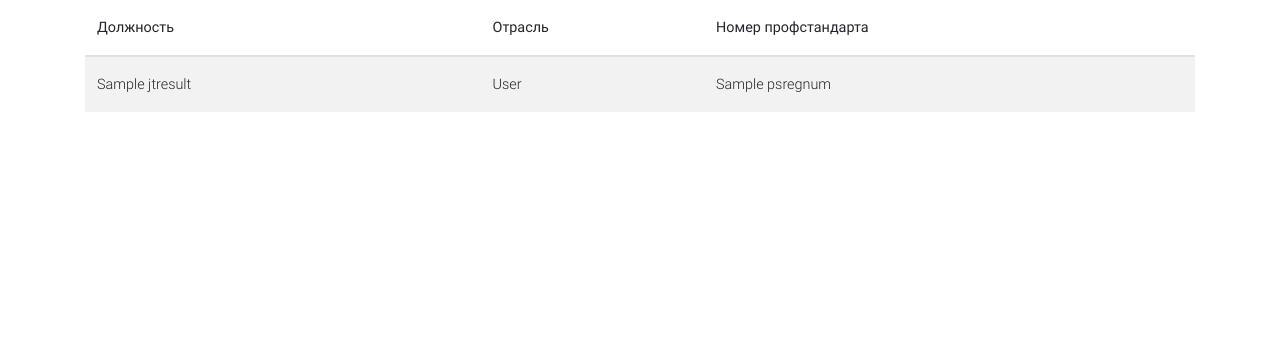
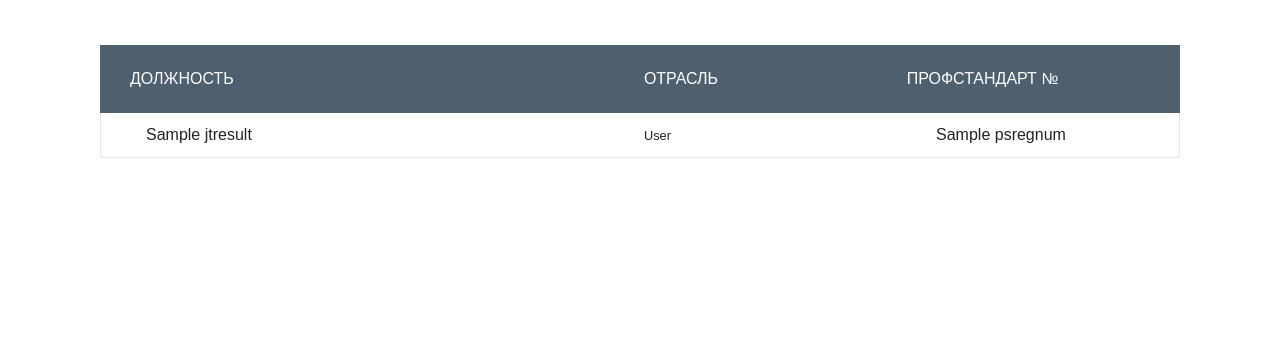
Before and after one commit to vgrivtsov/psmate, a Django app: template templates/services/jobtitles-list.html in a window 1280 px wide. Shown: the part 204-561 px from the top of the page. Run offline with Django 3.2, Linux system fonts and the light colour scheme; the template is opened without the code that fills it: most values are stand-ins (such as "Sample title", 1, 10 or a date in 2020); some libraries are stand-ins or nearby versions.

Commit message:
add Jobtitle list CSS

```diff
--- a/psmate/apps/services/views.py
+++ b/psmate/apps/services/views.py
@@ -349,6 +349,9 @@ class ShowJTlist(ListView):
 
         jt = self.request.GET.get('jt', None)
 
+        # if jt = None:
+        #     print("NONE!!!")
+        #     return search-jobtitles
 
         if jt:
 
--- a/templates/layouts/layout.html
+++ b/templates/layouts/layout.html
@@ -40,6 +40,8 @@
 
 
     <style>
+
+
     body {
       padding-top: 54px;
     }
--- a/templates/services/jobtitles-list.html
+++ b/templates/services/jobtitles-list.html
@@ -6,6 +6,131 @@
 {% block content %}
 <html lang="ru-RU">
 <style>
+/*=== MEDIA QUERY ===*/
+
+
+
+
+
+.schedule .schedule-contents {
+  margin-top: 30px;
+  margin-bottom: 30px;
+  padding: 15px;
+}
+
+.schedule .schedule-contents .schedule-item ul {
+  margin-bottom: 0;
+}
+
+.schedule .schedule-contents .schedule-item ul li {
+  list-style: none;
+}
+
+.schedule .schedule-contents .schedule-item ul li div {
+  display: inline-block;
+}
+
+.schedule .schedule-contents .schedule-item ul li .jobtitleitem {
+  width: 50%;
+}
+
+@media (max-width: 991px) {
+  .schedule .schedule-contents .schedule-item ul li .jobtitleitem {
+    width: 60%;
+  }
+}
+
+@media (max-width: 767px) {
+  .schedule .schedule-contents .schedule-item ul li .jobtitleitem {
+    width: 60%;
+  }
+}
+
+@media (max-width: 480px) {
+  .schedule .schedule-contents .schedule-item ul li .jobtitleitem {
+    width: 50%;
+  }
+}
+
+
+.schedule .schedule-contents .schedule-item ul li .otraslitem {
+  width: 20%;
+}
+
+@media (max-width: 991px) {
+  .schedule .schedule-contents .schedule-item ul li .otraslitem {
+    display: none;
+  }
+}
+
+.schedule .schedule-contents .schedule-item ul li .otraslicon {
+  width: 5%;
+}
+
+
+.schedule .schedule-contents .schedule-item ul li .profstandartitem {
+  width: 20%;
+}
+
+@media (max-width: 991px) {
+  .schedule .schedule-contents .schedule-item ul li .profstandartitem {
+    display: none;
+  }
+}
+
+
+.schedule .schedule-contents .schedule-item li.headings {
+  padding: 22px 30px;
+  background: #4e5f6e;
+}
+
+.schedule .schedule-contents .schedule-item li.headings div {
+  color: #fff;
+  text-transform: uppercase;
+  font-family: "Montserrat", sans-serif;
+}
+
+.schedule .schedule-contents .schedule-item li.schedule-details {
+  border-bottom: 1px solid;
+  border-left: 1px solid;
+  border-right: 1px solid;
+  border-color: #e5e5e5;
+}
+
+.schedule .schedule-contents .schedule-item li.schedule-details .block {
+  padding: 10px 40px;
+  background: #fff;
+  width: 100%;
+  transition: .2s ease-in;
+}
+
+.schedule .schedule-contents .schedule-item li.schedule-details .block div {
+  color: #222222;
+  font-family: "Montserrat", sans-serif;
+}
+
+.schedule .schedule-contents .schedule-item li.schedule-details .block div i {
+  font-size: 1.1875em;
+  color: #c7c8c9;
+}
+
+
+.schedule .schedule-contents .schedule-item li.schedule-details .block div span.jobtitleitem {
+  margin-left: 5px;
+}
+
+.schedule .schedule-contents .schedule-item li.schedule-details .block:hover {
+  box-shadow: 0px 0px 30px 0px rgba(11, 29, 66, 0.15);
+  -webkit-transform: scale(1.01);
+          transform: scale(1.01);
+}
+
+.schedule .schedule-contents .schedule-item li.schedule-details .block:hover span.jobtitleitem {
+  color: #ff6600;
+}
+
+
+
 
 
 </style>
@@ -39,8 +164,52 @@
     </header>
 
 
-<table class="table table-hover table-striped">
-   <thead>
+<section class="section schedule">
+
+	<div class="schedule-contents">
+
+			  <div class="schedule-item">
+			  	<!-- Headings -->
+			  	<ul class="m-0 p-0">
+			  		<li class="headings">
+			  			<div class="jobtitleitem">Должность</div>
+			  			<div class="otraslitem">Отрасль</div>
+                  <div class="otraslicon"></div>
+			  			<div class="profstandartitem">Профстандарт №</div>
+			  		</li>
+
+               {% for jt in jtresult  %}
+
+			  		<li class="schedule-details">
+                  <a href="/competences/{{jt.id}}">
+			  			<div class="block">
+			  				<!-- jobtitleitem -->
+					  		<div class="jobtitleitem">
+					  			<span class="jobtitleitem">{{ jt.jobtitle }}</span>
+					  		</div>
+
+					  		<div class="otraslitem">
+
+                        <small class="otraslitem">{{ jt.otraslname }}</small>
+                     </div>
+
+					  		<div class="otraslicon">
+					  			<i class="{{ jt.otraslicon }} fa-2x"></i>
+					  		</div>
+
+					  		<div class="profstandartitem"><center>{{ jt.psregnum }}</center></div>
+			  			</div>
+                  </a>
+            	</li>
+
+               {% endfor %}
+			  	</ul>
+
+			</div>
+	</div>
+
+</section >
+<!--   <thead>
      <tr class="">
        <th>Должность</th>
        <th></th>
@@ -48,20 +217,24 @@
        <th>Номер профстандарта</th>
      </tr>
    </thead>
-   <tbody>
-{% for jt in jtresult  %}
+   <tbody>-->
 
-   <tr class='clickable-row' data-href='/competences/{{jt.id}}'>
+<!--   <tr class='clickable-row' data-href='/competences/{{jt.id}}'>
      <td>{{ jt.jobtitle }}</td>
       <td><i class="{{ jt.otraslicon }} fa-2x"></i></td>
      <td>{{ jt.otraslname }}</td>
      <td> {{ jt.psregnum }}</td>
-     <!--<td></td>-->
 
-  </a>
-{% endfor %}
-   </tbody>
-</table>
+
+  </a>-->
+
+
+
+
+
+
+
+
 <script>
    jQuery(document).ready(function($) {
     $(".clickable-row").click(function() {
@@ -69,26 +242,6 @@
     });
 });
 </script>
-<!--<div class="row">
- <div class="col mb-4">
-   <a>
-    <div class="card">
-     <div class="card-body">
-
-      <div class="clearfix">
-        <i class="fa fa-shopping-cart float-right icon-grey-big"></i>
-      </div>
-       <h4 class="card-title font-weight-normal text-blue-grey">{{ jt.jobtitle }}</h4>
-       <h6 class="card-subtitle mb-4">{{ jt.nameps }} {{ jt.psregnum }}</h6>
-       <small>{{ jt.otraslname }} </small>
-    </div>
-   </div>
-  </a>
- </div>
-</div>-->
-<!-- {{ jt.otraslname }} </br>-->
-
-
 
 
 
```
Also changed, not shown: templates/services/jobtitle-details.html (+28 -17 lines).
